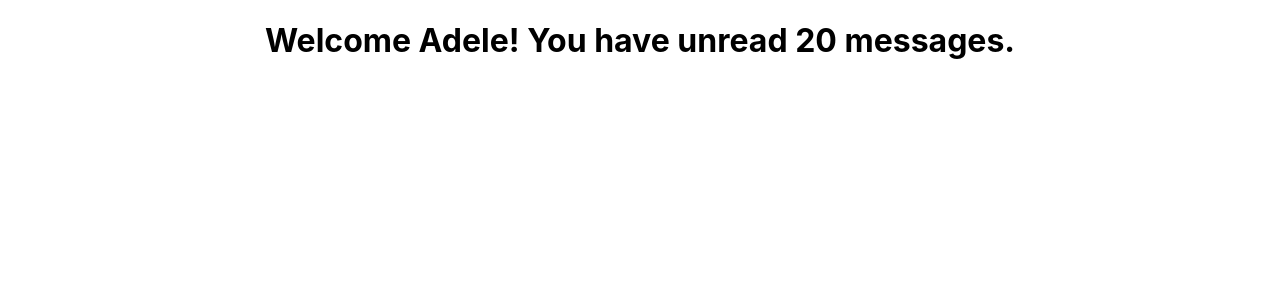
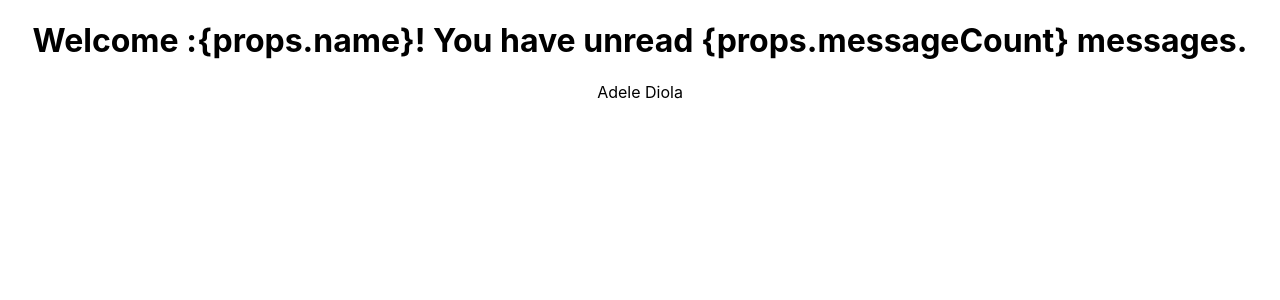
Before and after one commit to itsmeadel/react-typescript-demo, a React (Create React App) app: page / in a window 1280 px wide. Shown: the top 300 px of the page. Built offline with nearby package versions, Linux system fonts and the light colour scheme.

Commit message:
object prop added

```diff
--- a/src/App.tsx
+++ b/src/App.tsx
@@ -1,12 +1,18 @@
 
 import './App.css';
 import {Greet} from "./components/Greet";
+import { Person } from "./components/Person";
 
 function App() {
+
+  const personName = {
+    first: 'Adele',
+    last: 'Diola',
+  }
   return (
     <div className="App">
-      <Greet name="Adele" />
-
+      <Greet name="Adele" messageCount={20} isLoggedIn={true}/>
+      <Person name={personName}/>
     </div>
   );
 }
--- a/src/components/Greet.tsx
+++ b/src/components/Greet.tsx
@@ -1,11 +1,14 @@
 type GreetProps = {
     name : string
+    messageCount : number
+    isLoggedIn : boolean
 }
 
 export const Greet = (props: GreetProps) => {
     return (
-        <div>
-            <h1> Welcome {props.name}! You have unread 20 messages.</h1>
+        <div><h1>
+            { props.isLoggedIn ? ` Welcome :{props.name}! You have unread {props.messageCount} messages.` : 'Welcome Guest'}
+            </h1>
         </div>
     )
 }
--- /dev/null
+++ b/src/components/Person.tsx
@@ -0,0 +1,14 @@
+type PersonProps = {
+    name : {
+        first: string
+        last: string
+    }
+}
+
+
+export const Person = (props: PersonProps) => {
+
+    return <div>{props.name.first} {props.name.last}
+    </div>
+
+}
```
